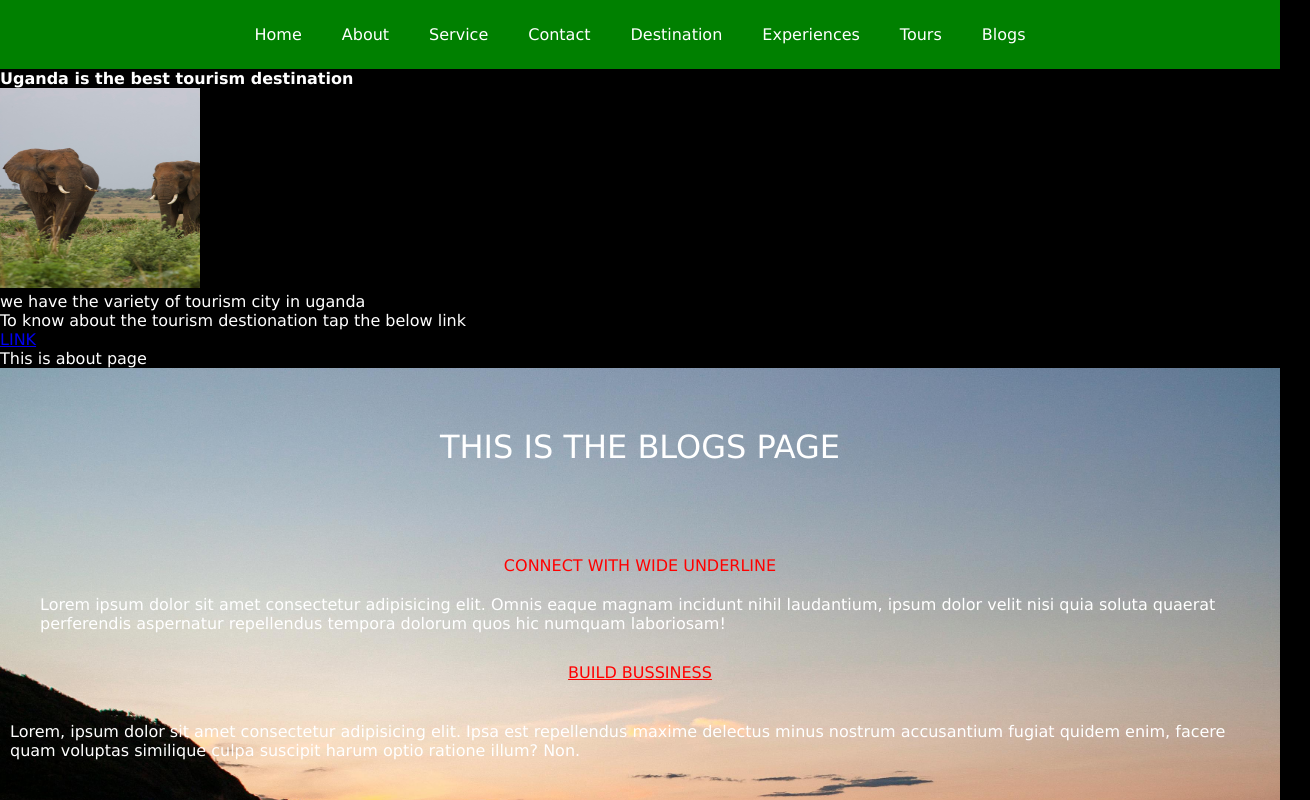
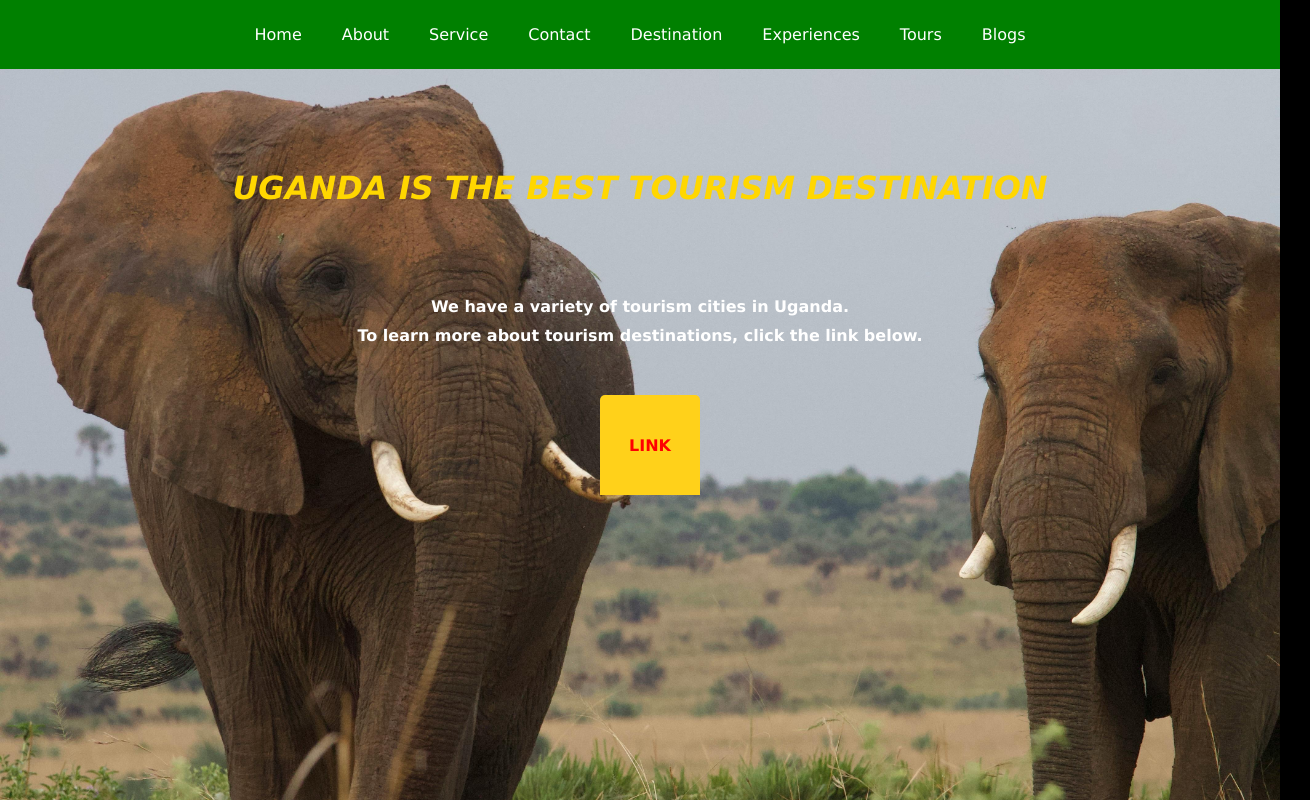
Before and after one commit to Tumumanye-Nelson/ReactFirstApp, a React (Vite) app: page / in a window 1280 px wide. Shown: the top 800 px of the page, 1310 px wide, since content can reach past the window. Built offline with nearby package versions, Linux system fonts and the light colour scheme.

Commit message:
added content in home component and some css

```diff
--- a/src/Home.jsx
+++ b/src/Home.jsx
@@ -1,30 +1,33 @@
-import React from "react";
-import photo from './assets/uganda.jpg'
-import Service from "./Service";
-import About from "./About";
-import Destination from "./Destination";
-import Tours from "./Tours";
-import Contact from "./Contact";
-import Blogs from "./Blogs";
+import photo from './assets/uganda.jpg';
 
-const Home = () =>{
-return(
-    <div className="H">
-        <h4>Uganda is the best tourism destination </h4>
-        <img src={photo} height={200} width={200} alt="uganda tourism" />
+const Home = () => {
+  return (
+    <div
+      className="home-container"
+      style={{
+        backgroundImage: `url(${photo})`,
+        backgroundSize: 'cover',
+        backgroundPosition: 'center',
+        height: '100vh',
+        color: 'white'
+      }}
+    >
+      <h1 className='homeh4'>Uganda is the best tourism destination</h1>
+      <div className="description">
+        <p>We have a variety of tourism cities in Uganda.</p>
+        <p>To learn more about tourism destinations, click the link below.</p>
+      </div>
+      <a
+        className="tourism-link"
+        href="https://www.google.com/search?q=uganda+tourism+attractions"
+        target="_blank"
+        rel="noopener noreferrer"
+        style={{ color: 'red', textDecoration: 'none' }}
+      >
+        LINK
+      </a>
+    </div>
+  );
+};
 
-        <div>
-            <p>we have the variety of tourism city in uganda </p>
-            <p> To know about the tourism destionation tap the below link </p>
-        </div>
-        <a className="img1" href="https://www.google.com/search?q=uganda+tourism+attractions&oq=uganda+tourism+attractions&gs_lcrp=EgZjaHJvbWUyCQgAEEUYORiABDIICAEQABgWGB4yCAgCEAAYFhgeMggIAxAAGBYYHjIICAQQABgWGB4yCAgFEAAYFhgeMggIBhAAGBYYHjIICAcQABgWGB4yCAgIEAAYFhgeMg0ICRAAGIYDGIAEGIoF0gEINTQ0M2owajmoAgCwAgE&sourceid=chrome&ie=UTF-8" target="blank">LINK</a>
-<About/>
-<Blogs/>
-<Contact/>
-<Destination/>
-<Service/>
-
-    </div>
-);
-}
 export default Home;
--- a/src/index.css
+++ b/src/index.css
@@ -51,14 +51,15 @@
     height: 100vh;
     background-repeat: no-repeat;
 }
-.blogs{
+.blogs {
     background-image: url(/src/images/666.jpg);
     height: 100vh;
     background-position: center;
     background-size: cover;
     background-repeat: no-repeat;
+    color: white; /* Correct syntax */
+}
 
-}
 .pys{
     padding: 60px;
     text-align: center;
@@ -96,3 +97,47 @@
     padding: 10px;
     text-decoration: solid;
  }
+
+ .homeh4{
+    padding: 100px;
+    color: gold;
+    text-align: center;
+    text-transform: uppercase;
+    font-family: Verdana, Geneva, Tahoma, sans-serif;
+    font-style: italic;
+ }
+ .description p{
+    text-align: center;
+  margin: -30px;
+  padding: 20px;
+  font-family: Verdana, Geneva, Tahoma, sans-serif;
+  color: white;
+  font-weight: bolder;
+  font-size: 1em;
+ }
+ div a {
+    padding: 0; /* Remove padding from the <a> element to avoid interference */
+    margin: 0; /* Remove margin to align properly */
+}
+
+.tourism-link {
+    background-color: #ffd11a;
+    margin: auto;
+    width: 100px;
+    height: 100px;
+    border-radius: 5px 5px 0px 0px;
+    text-align: center;
+    position: relative;
+    bottom: -60px;
+    left: 10px;
+
+    /* Align the text inside the box */
+    display: flex;
+    justify-content: center;
+    align-items: center;
+
+    /* Optional styles for the text */
+    text-decoration: none;
+    color: black;
+    font-weight: bold;
+}
```
